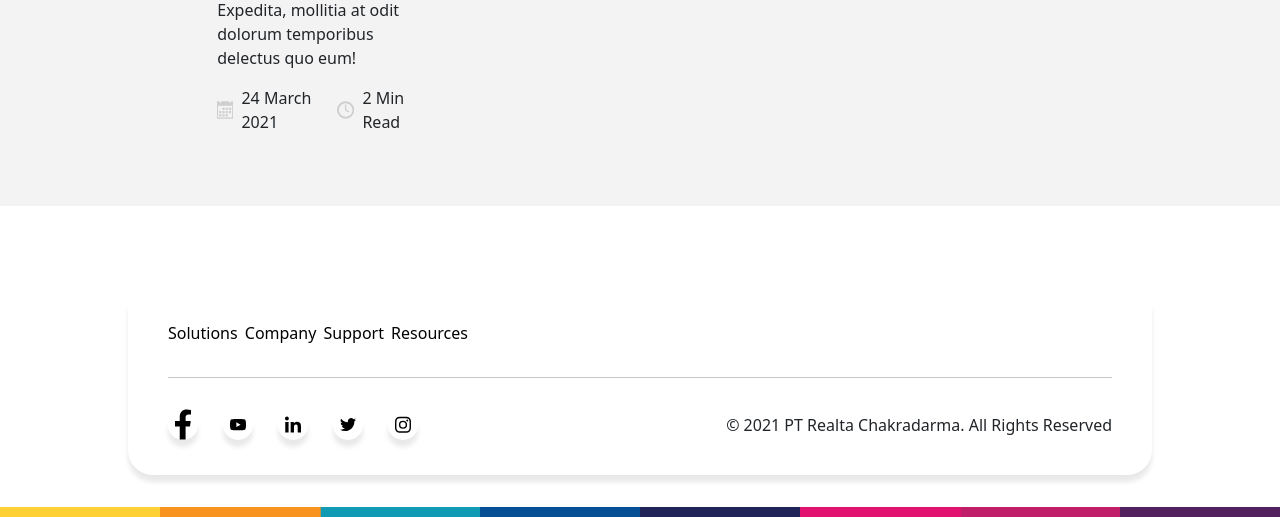
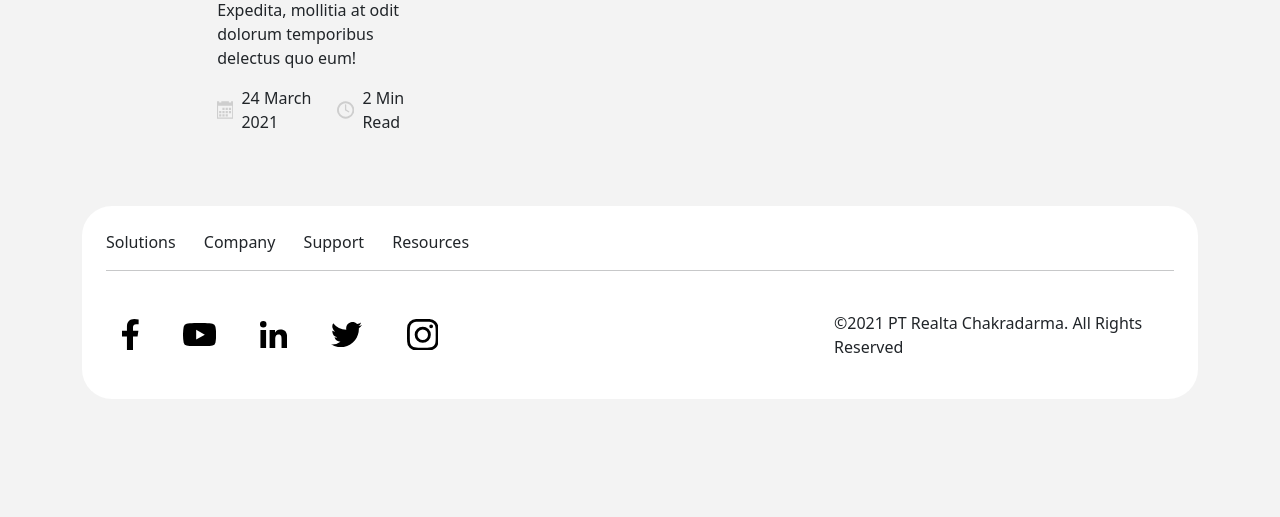
Before and after one commit to cfg155/redesign-realta-site, a CodeIgniter 4 app: template appstarter/app/Views/blog.php in a window 1280 px wide. Shown: the part 1356-1873 px from the top of the page. After the commit the page ends 1709 px from the top, so only its background shows below. Run offline with PHP 8.4 and a stand-in for CodeIgniter, Linux system fonts and the light colour scheme; the template is opened without the code that fills it, so the values that code supplies are empty; some libraries are stand-ins or nearby versions.

Commit message:
implement bootsrap on footer

```diff
--- a/appstarter/app/Views/layout/component/footer.php
+++ b/appstarter/app/Views/layout/component/footer.php
@@ -1,55 +1,60 @@
 <link rel="stylesheet" href="css/footer.css">
 
 <footer>
-    <div class="footer-wrapper">
-        <div class="links">
-            <a href="#">Solutions</a>
-            <a href="#">Company</a>
-            <a href="#">Support</a>
-            <a href="#">Resources</a>
-        </div>
-        <hr>
-        <div class="social-media">
-            <div class="social-media--icons">
-                <div class="icon">
-                    <svg xmlns="http://www.w3.org/2000/svg" width="16.637" height="31.063" viewBox="0 0 16.637 31.063" class="facebook-icon">
-                        <path d="M17.156,17.473l.863-5.622H12.625V8.2c0-1.538.754-3.037,3.169-3.037h2.452V.38A29.9,29.9,0,0,0,13.893,0C9.451,0,6.547,2.693,6.547,7.567v4.284H1.609v5.622H6.547v13.59h6.077V17.473Z" transform="translate(-1.609)" />
-                    </svg>
-                    <a href="#" class="link">test</a>
+    <div class="container-fluid h-100">
+        <div class="container">
+            <div class="footer__wrapper p-4">
+                <div class="links">
+                    <a href="#" class="text-decoration-none text-dark me-4">Solutions</a>
+                    <a href="#" class="text-decoration-none text-dark me-4">Company</a>
+                    <a href="#" class="text-decoration-none text-dark me-4">Support</a>
+                    <a href="#" class="text-decoration-none text-dark me-4">Resources</a>
                 </div>
+                <hr class="mb-4">
+                <div class="row d-flex align-items-center">
+                    <div class="col-md-8">
+                        <div class="social-media">
+                            <a href="#" class="p-3 me-2 text-decoration-none">
+                                <svg xmlns="http://www.w3.org/2000/svg" width="16.637" height="31.063" viewBox="0 0 16.637 31.063">
+                                    <path d="M17.156,17.473l.863-5.622H12.625V8.2c0-1.538.754-3.037,3.169-3.037h2.452V.38A29.9,29.9,0,0,0,13.893,0C9.451,0,6.547,2.693,6.547,7.567v4.284H1.609v5.622H6.547v13.59h6.077V17.473Z" transform="translate(-1.609)" />
+                                </svg>
+                            </a>
 
-                <div class="icon">
-                    <svg xmlns="http://www.w3.org/2000/svg" width="33.134" height="23.297" viewBox="0 0 33.134 23.297" class="youtube-icon">
-                        <path d="M33.491,8.145A4.163,4.163,0,0,0,30.562,5.2c-2.584-.7-12.945-.7-12.945-.7s-10.361,0-12.945.7A4.163,4.163,0,0,0,1.742,8.145a43.674,43.674,0,0,0-.692,8.027A43.674,43.674,0,0,0,1.742,24.2a4.1,4.1,0,0,0,2.929,2.9c2.584.7,12.945.7,12.945.7s10.361,0,12.945-.7a4.1,4.1,0,0,0,2.929-2.9,43.674,43.674,0,0,0,.692-8.027,43.674,43.674,0,0,0-.692-8.027ZM14.228,21.1V11.246l8.66,4.927L14.228,21.1Z" transform="translate(-1.05 -4.5)" />
-                    </svg>
-                    <a href="#" class="link">test</a>
-                </div>
+                            <a href="#" class="p-3 me-2 text-decoration-none">
+                                <svg xmlns="http://www.w3.org/2000/svg" width="33.134" height="23.297" viewBox="0 0 33.134 23.297">
+                                    <path d="M33.491,8.145A4.163,4.163,0,0,0,30.562,5.2c-2.584-.7-12.945-.7-12.945-.7s-10.361,0-12.945.7A4.163,4.163,0,0,0,1.742,8.145a43.674,43.674,0,0,0-.692,8.027A43.674,43.674,0,0,0,1.742,24.2a4.1,4.1,0,0,0,2.929,2.9c2.584.7,12.945.7,12.945.7s10.361,0,12.945-.7a4.1,4.1,0,0,0,2.929-2.9,43.674,43.674,0,0,0,.692-8.027,43.674,43.674,0,0,0-.692-8.027ZM14.228,21.1V11.246l8.66,4.927L14.228,21.1Z" transform="translate(-1.05 -4.5)" />
+                                </svg>
+                            </a>
 
-                <div class="icon">
-                    <svg xmlns="http://www.w3.org/2000/svg" width="27.18" height="27.179" viewBox="0 0 27.18 27.179" class="linkedin-icon">
-                        <path d="M6.084,27.18H.449V9.034H6.084ZM3.263,6.558A3.279,3.279,0,1,1,6.527,3.264,3.291,3.291,0,0,1,3.263,6.558ZM27.174,27.18H21.551V18.347c0-2.105-.042-4.805-2.93-4.805-2.93,0-3.379,2.287-3.379,4.653V27.18H9.614V9.034h5.4v2.475H15.1a5.921,5.921,0,0,1,5.332-2.93c5.7,0,6.751,3.755,6.751,8.633V27.18Z" transform="translate(0 -0.001)" />
-                    </svg>
-                    <a href="#" class="link">test</a>
-                </div>
+                            <a href="#" class="p-3 me-2 text-decoration-none">
+                                <svg xmlns="http://www.w3.org/2000/svg" width="27.18" height="27.179" viewBox="0 0 27.18 27.179">
+                                    <path d="M6.084,27.18H.449V9.034H6.084ZM3.263,6.558A3.279,3.279,0,1,1,6.527,3.264,3.291,3.291,0,0,1,3.263,6.558ZM27.174,27.18H21.551V18.347c0-2.105-.042-4.805-2.93-4.805-2.93,0-3.379,2.287-3.379,4.653V27.18H9.614V9.034h5.4v2.475H15.1a5.921,5.921,0,0,1,5.332-2.93c5.7,0,6.751,3.755,6.751,8.633V27.18Z" transform="translate(0 -0.001)" />
+                                </svg>
+                            </a>
 
-                <div class="icon">
-                    <svg xmlns="http://www.w3.org/2000/svg" width="31.063" height="25.229" viewBox="0 0 31.063 25.229" class="twitter-icon">
-                        <path d="M27.87,9.668c.02.276.02.552.02.828,0,8.416-6.406,18.113-18.113,18.113A17.99,17.99,0,0,1,0,25.751a13.17,13.17,0,0,0,1.537.079,12.75,12.75,0,0,0,7.9-2.72A6.378,6.378,0,0,1,3.489,18.7a8.028,8.028,0,0,0,1.2.1,6.733,6.733,0,0,0,1.675-.217,6.367,6.367,0,0,1-5.1-6.248V12.25a6.411,6.411,0,0,0,2.878.808A6.376,6.376,0,0,1,2.168,4.544a18.1,18.1,0,0,0,13.127,6.662,7.187,7.187,0,0,1-.158-1.458A6.372,6.372,0,0,1,26.155,5.391,12.534,12.534,0,0,0,30.2,3.854a6.349,6.349,0,0,1-2.8,3.508,12.763,12.763,0,0,0,3.666-.985A13.685,13.685,0,0,1,27.87,9.668Z" transform="translate(0 -3.381)" />
-                    </svg>
-                    <a href="#" class="link">test</a>
-                </div>
+                            <a href="#" class="p-3 me-2 text-decoration-none">
+                                <svg xmlns="http://www.w3.org/2000/svg" width="31.063" height="25.229" viewBox="0 0 31.063 25.229">
+                                    <path d="M27.87,9.668c.02.276.02.552.02.828,0,8.416-6.406,18.113-18.113,18.113A17.99,17.99,0,0,1,0,25.751a13.17,13.17,0,0,0,1.537.079,12.75,12.75,0,0,0,7.9-2.72A6.378,6.378,0,0,1,3.489,18.7a8.028,8.028,0,0,0,1.2.1,6.733,6.733,0,0,0,1.675-.217,6.367,6.367,0,0,1-5.1-6.248V12.25a6.411,6.411,0,0,0,2.878.808A6.376,6.376,0,0,1,2.168,4.544a18.1,18.1,0,0,0,13.127,6.662,7.187,7.187,0,0,1-.158-1.458A6.372,6.372,0,0,1,26.155,5.391,12.534,12.534,0,0,0,30.2,3.854a6.349,6.349,0,0,1-2.8,3.508,12.763,12.763,0,0,0,3.666-.985A13.685,13.685,0,0,1,27.87,9.668Z" transform="translate(0 -3.381)" />
+                                </svg>
+                            </a>
 
-                <div class="icon">
-                    <svg xmlns="http://www.w3.org/2000/svg" width="31.518" height="31.511" viewBox="0 0 31.518 31.511" class="instagram-icon">
-                        <path d="M15.757,9.914a8.079,8.079,0,1,0,8.079,8.079A8.066,8.066,0,0,0,15.757,9.914Zm0,13.331a5.252,5.252,0,1,1,5.252-5.252,5.262,5.262,0,0,1-5.252,5.252ZM26.051,9.584A1.884,1.884,0,1,1,24.166,7.7,1.88,1.88,0,0,1,26.051,9.584ZM31.4,11.5a9.325,9.325,0,0,0-2.545-6.6,9.387,9.387,0,0,0-6.6-2.545c-2.6-.148-10.4-.148-13,0a9.373,9.373,0,0,0-6.6,2.538,9.356,9.356,0,0,0-2.545,6.6c-.148,2.6-.148,10.4,0,13a9.325,9.325,0,0,0,2.545,6.6,9.4,9.4,0,0,0,6.6,2.545c2.6.148,10.4.148,13,0a9.325,9.325,0,0,0,6.6-2.545,9.387,9.387,0,0,0,2.545-6.6c.148-2.6.148-10.392,0-12.994ZM28.041,27.281a5.318,5.318,0,0,1-3,3c-2.074.823-7,.633-9.288.633s-7.221.183-9.288-.633a5.318,5.318,0,0,1-3-3c-.823-2.074-.633-7-.633-9.288s-.183-7.221.633-9.288a5.318,5.318,0,0,1,3-3c2.074-.823,7-.633,9.288-.633s7.221-.183,9.288.633a5.318,5.318,0,0,1,3,3c.823,2.074.633,7,.633,9.288S28.863,25.214,28.041,27.281Z" transform="translate(0.005 -2.238)" />
-                    </svg>
-                    <a href="#" class="link">test</a>
+                            <a href="#" class="p-3 me-2 text-decoration-none w-100">
+                                <svg xmlns="http://www.w3.org/2000/svg" width="31.518" height="31.511" viewBox="0 0 31.518 31.511">
+                                    <path d="M15.757,9.914a8.079,8.079,0,1,0,8.079,8.079A8.066,8.066,0,0,0,15.757,9.914Zm0,13.331a5.252,5.252,0,1,1,5.252-5.252,5.262,5.262,0,0,1-5.252,5.252ZM26.051,9.584A1.884,1.884,0,1,1,24.166,7.7,1.88,1.88,0,0,1,26.051,9.584ZM31.4,11.5a9.325,9.325,0,0,0-2.545-6.6,9.387,9.387,0,0,0-6.6-2.545c-2.6-.148-10.4-.148-13,0a9.373,9.373,0,0,0-6.6,2.538,9.356,9.356,0,0,0-2.545,6.6c-.148,2.6-.148,10.4,0,13a9.325,9.325,0,0,0,2.545,6.6,9.4,9.4,0,0,0,6.6,2.545c2.6.148,10.4.148,13,0a9.325,9.325,0,0,0,6.6-2.545,9.387,9.387,0,0,0,2.545-6.6c.148-2.6.148-10.392,0-12.994ZM28.041,27.281a5.318,5.318,0,0,1-3,3c-2.074.823-7,.633-9.288.633s-7.221.183-9.288-.633a5.318,5.318,0,0,1-3-3c-.823-2.074-.633-7-.633-9.288s-.183-7.221.633-9.288a5.318,5.318,0,0,1,3-3c2.074-.823,7-.633,9.288-.633s7.221-.183,9.288.633a5.318,5.318,0,0,1,3,3c.823,2.074.633,7,.633,9.288S28.863,25.214,28.041,27.281Z" transform="translate(0.005 -2.238)" />
+                                </svg>
+                            </a>
+
+                        </div>
+                    </div>
+                    <div class="col-md-4 py-3">
+                        &copy;2021 PT Realta Chakradarma. All Rights Reserved
+                    </div>
+
                 </div>
             </div>
-            <div class="social-media--copyright">
-                &copy; 2021 PT Realta Chakradarma. All Rights Reserved
-            </div>
+
         </div>
     </div>
+
     <div class="color-bar"></div>
 </footer>
--- a/appstarter/public/css/footer.css
+++ b/appstarter/public/css/footer.css
@@ -1,54 +1,7 @@
-footer .footer-wrapper {
-  width: 80%;
-  margin: auto;
+footer .footer__wrapper {
+  min-height: 20vh !important;
   background-color: #ffffff;
-  margin-top: 5em;
-  margin-bottom: 2em;
-  padding: 1.2em 2.5em;
-  box-sizing: border-box;
-  border-radius: 25px;
-  box-shadow: 0px 7px 5px 0px rgba(0, 0, 0, 0.09); }
-  footer .footer-wrapper .links {
-    padding: 1em 0;
-    width: 300px;
-    display: flex;
-    justify-content: space-between; }
-    footer .footer-wrapper .links a {
-      text-decoration: none;
-      color: #000; }
-  footer .footer-wrapper .social-media {
-    display: flex;
-    align-items: center;
-    justify-content: space-between;
-    padding: 1em 0; }
-    footer .footer-wrapper .social-media--icons {
-      display: flex;
-      align-items: center;
-      justify-content: space-between;
-      width: 250px; }
-      footer .footer-wrapper .social-media--icons .icon {
-        background-color: #ffffff;
-        padding: 7px;
-        width: 30px;
-        height: 30px;
-        border-radius: 15px;
-        box-shadow: 0px 7px 5px 0px rgba(0, 0, 0, 0.09);
-        display: flex;
-        justify-content: center;
-        align-items: center;
-        position: relative; }
-        footer .footer-wrapper .social-media--icons .icon .link {
-          position: absolute;
-          display: block;
-          width: 100%;
-          height: 100%;
-          color: transparent; }
-    footer .footer-wrapper .social-media--copyright {
-      text-align: right; }
-
-footer .color-bar {
-  width: 100%;
-  height: 10px;
-  background-color: red;
-  background-image: url("../assets/color-bar.png");
-  background-size: contain; }
+  border-radius: 30px !important; }
+  footer .footer__wrapper .social-media a {
+    background-color: #ffffff !important;
+    border-radius: 15px !important; }
```
Also changed, not shown: scss/footer.scss (added, +14 -0 lines).
